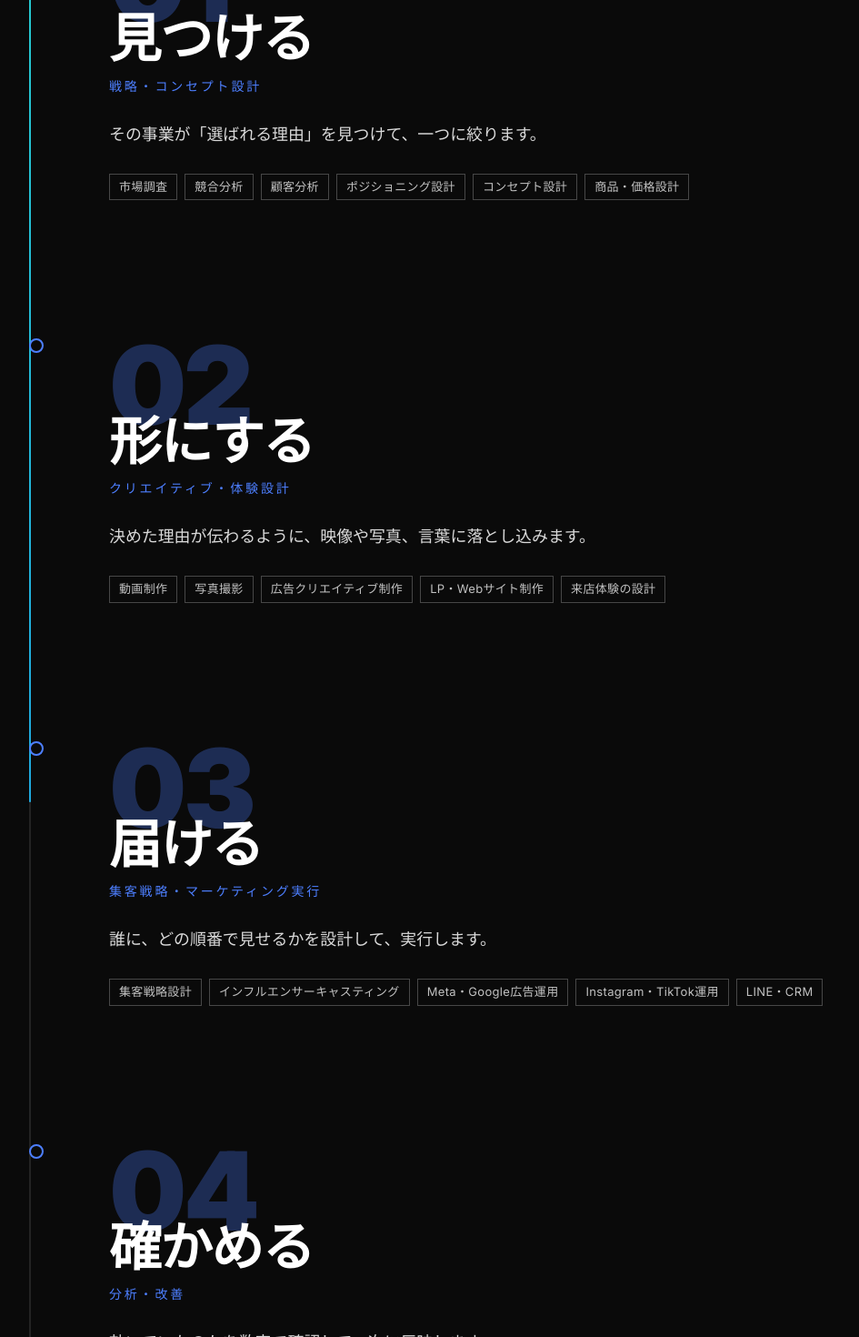
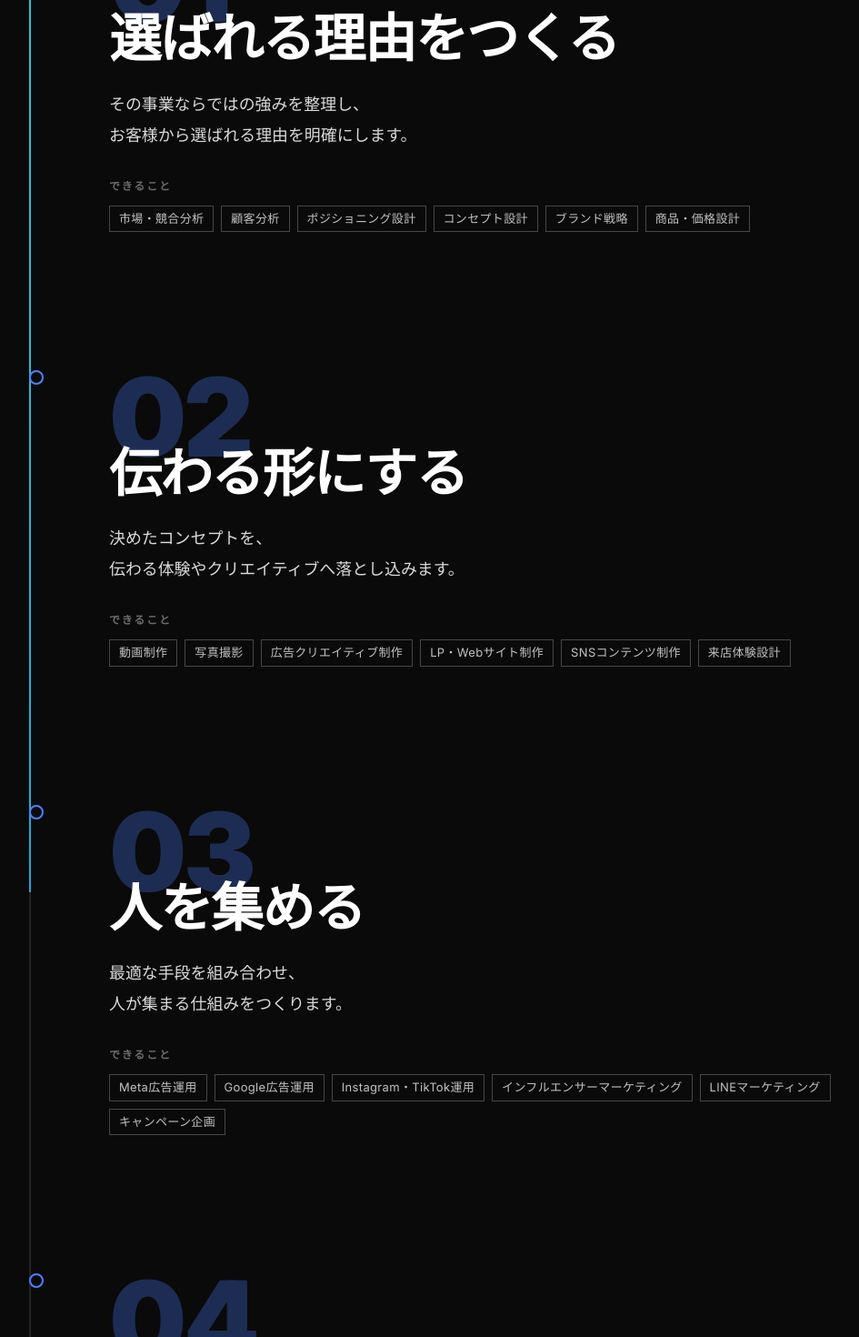
Before and after one commit to fukunaga-faise/faise-lp, a Next.js app: page / in a window 1280 px wide. Shown: the part 2660-4130 px from the top of the page at 91% size, without its empty margins (136-1081 px from the left). Built offline with nearby package versions, Linux system fonts and the light colour scheme.

Commit message:
Rewrite Services step copy and add できること label
Replaces the short verb + function-name pairing with single action
headings (選ばれる理由をつくる, etc.), two-line descriptions, and an
explicit できること label above each step's support-item tags.

```diff
--- a/src/components/Services.tsx
+++ b/src/components/Services.tsx
@@ -6,7 +6,6 @@ import { motion, useInView, useReducedMotion, useScroll, useSpring, useTransform
 type Service = {
   number: string
   verb: string
-  functionName: string
   description: string
   items: string[]
 }
@@ -14,31 +13,27 @@ type Service = {
 const services: Service[] = [
   {
     number: '01',
-    verb: '見つける',
-    functionName: '戦略・コンセプト設計',
-    description: 'その事業が「選ばれる理由」を見つけて、一つに絞ります。',
-    items: ['市場調査', '競合分析', '顧客分析', 'ポジショニング設計', 'コンセプト設計', '商品・価格設計'],
+    verb: '選ばれる理由をつくる',
+    description: 'その事業ならではの強みを整理し、\nお客様から選ばれる理由を明確にします。',
+    items: ['市場・競合分析', '顧客分析', 'ポジショニング設計', 'コンセプト設計', 'ブランド戦略', '商品・価格設計'],
   },
   {
     number: '02',
-    verb: '形にする',
-    functionName: 'クリエイティブ・体験設計',
-    description: '決めた理由が伝わるように、映像や写真、言葉に落とし込みます。',
-    items: ['動画制作', '写真撮影', '広告クリエイティブ制作', 'LP・Webサイト制作', '来店体験の設計'],
+    verb: '伝わる形にする',
+    description: '決めたコンセプトを、\n伝わる体験やクリエイティブへ落とし込みます。',
+    items: ['動画制作', '写真撮影', '広告クリエイティブ制作', 'LP・Webサイト制作', 'SNSコンテンツ制作', '来店体験設計'],
   },
   {
     number: '03',
-    verb: '届ける',
-    functionName: '集客戦略・マーケティング実行',
-    description: '誰に、どの順番で見せるかを設計して、実行します。',
-    items: ['集客戦略設計', 'インフルエンサーキャスティング', 'Meta・Google広告運用', 'Instagram・TikTok運用', 'LINE・CRM'],
+    verb: '人を集める',
+    description: '最適な手段を組み合わせ、\n人が集まる仕組みをつくります。',
+    items: ['Meta広告運用', 'Google広告運用', 'Instagram・TikTok運用', 'インフルエンサーマーケティング', 'LINEマーケティング', 'キャンペーン企画'],
   },
   {
     number: '04',
-    verb: '確かめる',
-    functionName: '分析・改善',
-    description: '効いていたのかを数字で確認して、次に反映します。',
-    items: ['KPI設計', 'データ分析', '効果検証', 'CVR改善', 'LTV・リピート改善', 'レポーティング'],
+    verb: '成果を伸ばす',
+    description: '数字をもとに改善を重ね、\n継続的な事業成長につなげます。',
+    items: ['KPI設計', 'データ分析', '効果検証', 'コンバージョン改善', 'CRM改善', 'LTV改善'],
   },
 ]
 
@@ -112,21 +107,27 @@ function ServiceStep({ s, isLast }: { s: Service; isLast: boolean }) {
         <h3 className="text-[clamp(30px,4.5vw,60px)] font-black leading-[1.15] tracking-tight text-white">
           {s.verb}
         </h3>
-        <p className="mt-2 md:mt-3 font-inter text-[12px] md:text-[14px] tracking-[0.2em] uppercase text-[#4d7fff]">
-          {s.functionName}
-        </p>
       </motion.div>
 
       <motion.p
         initial={reduceMotion ? false : { opacity: 0, y: 12 }}
         animate={inView ? { opacity: 1, y: 0 } : {}}
         transition={{ duration: 0.7, delay: 0.2 }}
-        className="mt-4 md:mt-6 text-[clamp(15px,1.4vw,19px)] text-white/85 leading-[1.9] max-w-xl"
+        className="mt-4 md:mt-6 text-[clamp(15px,1.4vw,19px)] text-white/85 leading-[1.9] max-w-xl whitespace-pre-line"
       >
         {s.description}
       </motion.p>
 
-      <div className="mt-5 md:mt-7 flex flex-wrap gap-2">
+      <motion.p
+        initial={reduceMotion ? false : { opacity: 0 }}
+        animate={inView ? { opacity: 1 } : {}}
+        transition={{ duration: 0.5, delay: 0.22 }}
+        className="mt-6 md:mt-8 font-inter text-[11px] md:text-[12px] font-bold tracking-[0.15em] uppercase text-white/40"
+      >
+        できること
+      </motion.p>
+
+      <div className="mt-3 flex flex-wrap gap-2">
         {s.items.map((item, idx) => (
           <motion.span
             key={item}
```
